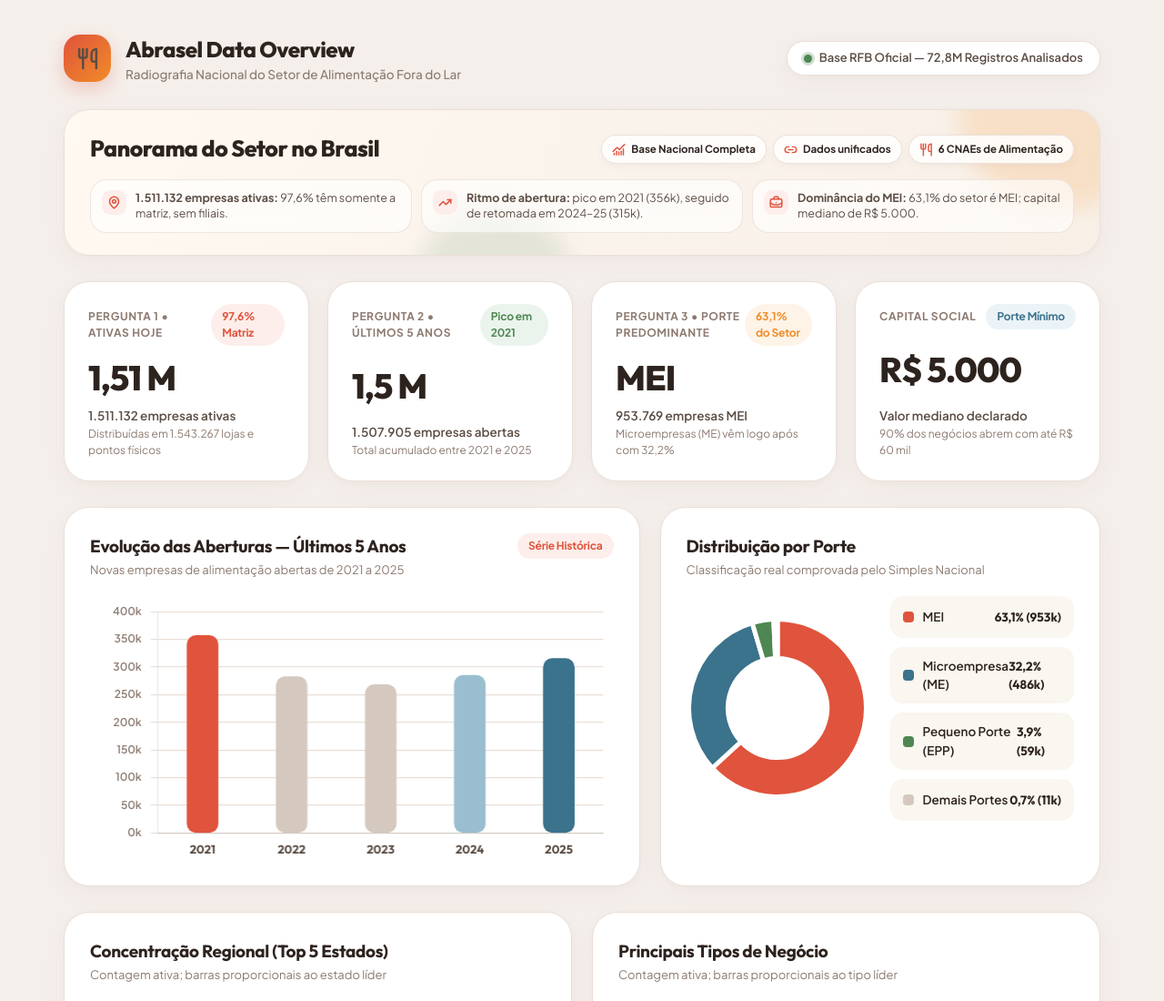
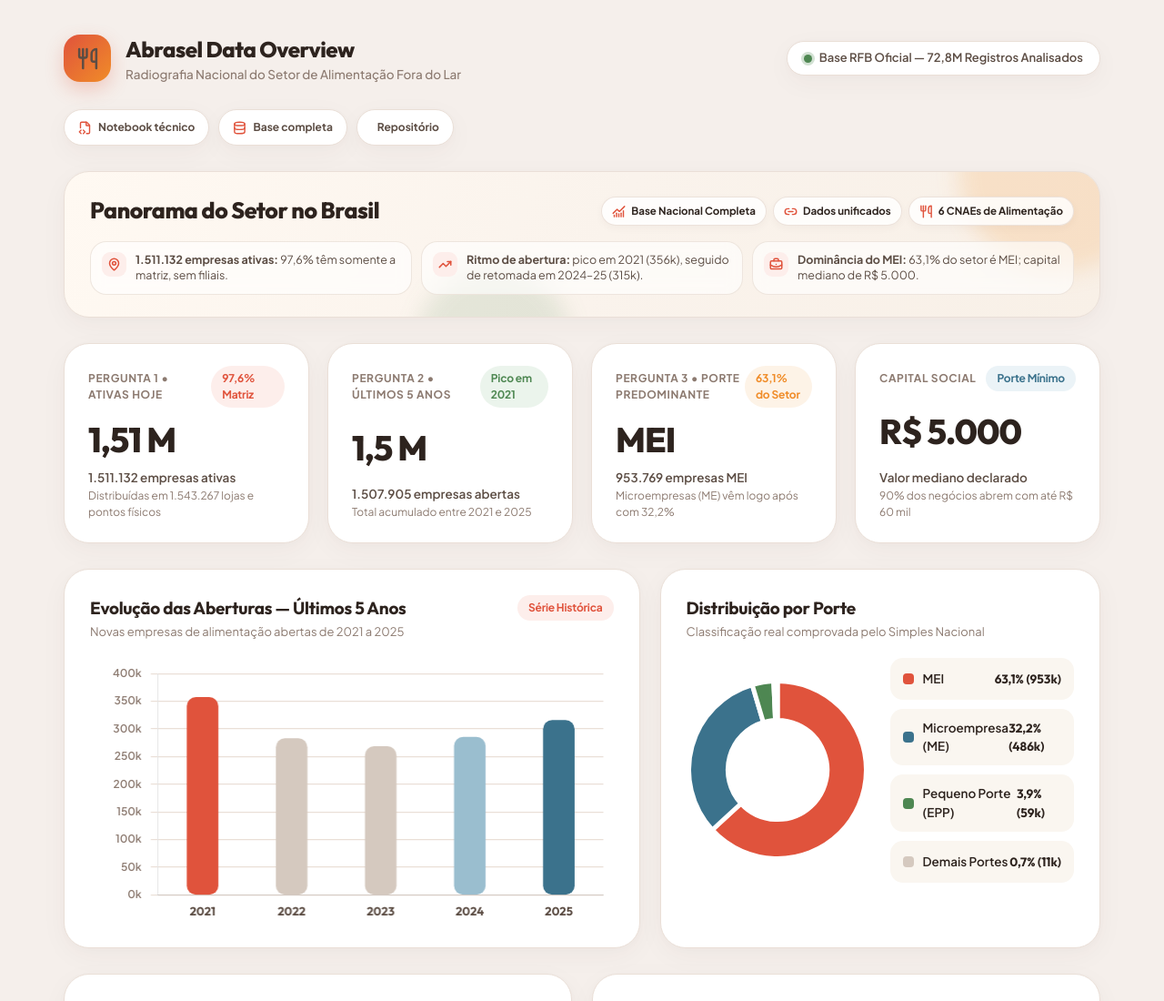
Before and after one commit to christiano-gonara/teste-abrasel-dados, a plain HTML site: page index.html in a window 1280 px wide. Shown: the top 1100 px of the page at 91% size. Drawn offline with nearby package versions, Linux system fonts and the light colour scheme.

Commit message:
feat(dashboard): adiciona acesso rápido aos materiais

```diff
--- a/index.html
+++ b/index.html
@@ -134,6 +134,43 @@
       background-color: var(--oliva);
       border-radius: 50%;
       box-shadow: 0 0 0 3px rgba(78, 135, 82, 0.25);
+    }
+
+    .resource-nav {
+      display: flex;
+      flex-wrap: wrap;
+      gap: 10px;
+    }
+
+    .resource-link {
+      display: inline-flex;
+      align-items: center;
+      gap: 7px;
+      padding: 10px 15px;
+      border: 1px solid var(--border-card);
+      border-radius: var(--radius-pill);
+      background: var(--card-bg);
+      color: var(--text-body);
+      text-decoration: none;
+      font-size: 12px;
+      font-weight: 700;
+      box-shadow: var(--shadow-soft);
+      transition: transform 0.2s ease, border-color 0.2s ease;
+    }
+
+    .resource-link:hover {
+      transform: translateY(-1px);
+      border-color: var(--terracota);
+    }
+
+    .resource-link svg {
+      width: 15px;
+      height: 15px;
+      color: var(--terracota);
+    }
+
+    @media (max-width: 600px) {
+      .resource-link { flex: 1 1 100%; justify-content: center; }
     }
 
     /* Panorama: estrutura em três colunas, com luzes suaves de fundo. */
@@ -611,6 +648,12 @@
       </div>
     </header>
 
+    <nav class="resource-nav" aria-label="Materiais da entrega">
+      <a class="resource-link" href="https://github.com/christiano-gonara/teste-abrasel-dados/blob/main/notebooks/analise_abrasel.ipynb" target="_blank"><i data-lucide="file-code-2"></i>Notebook técnico</a>
+      <a class="resource-link" href="https://github.com/christiano-gonara/teste-abrasel-dados/releases/latest" target="_blank"><i data-lucide="database"></i>Base completa</a>
+      <a class="resource-link" href="https://github.com/christiano-gonara/teste-abrasel-dados" target="_blank"><i data-lucide="github"></i>Repositório</a>
+    </nav>
+
     <!-- Resumo executivo com três achados diretos. -->
     <section class="hero-warm">
       <div class="hero-top">
```
